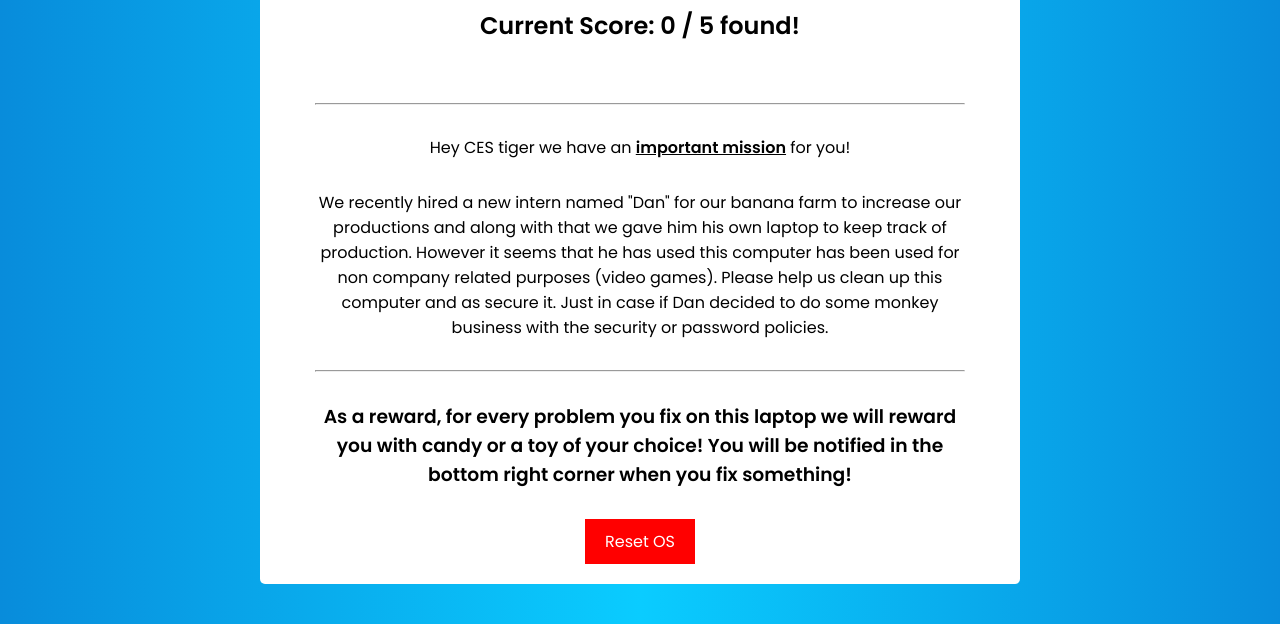
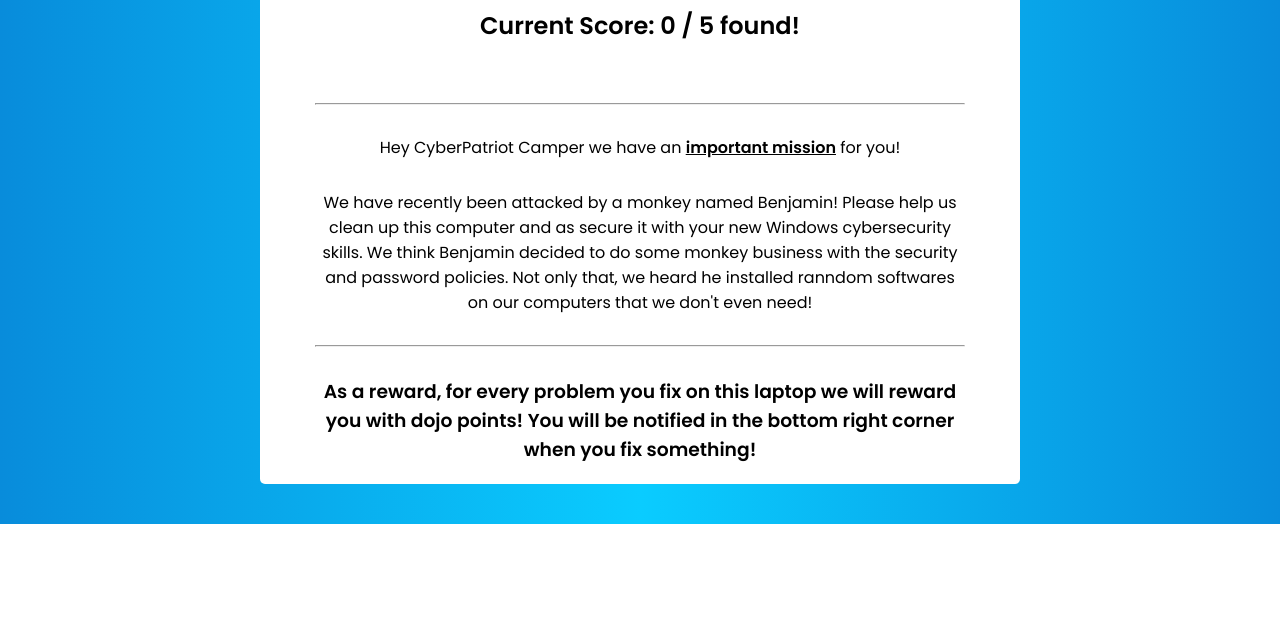
Before and after one commit to nathanchess/ABCCI-Scoring, a plain HTML site: page GUI/index.html in a window 1280 px wide. Shown: the part 461-1085 px from the top of the page. After the commit the page ends 985 px from the top, so only its background shows below. Drawn offline with Linux system fonts and the light colour scheme.

Commit message:
Update index.html

```diff
--- a/GUI/index.html
+++ b/GUI/index.html
@@ -24,11 +24,10 @@
 
             </div>
             <hr />
-            <p style="width: 90%; text-align: center;">Hey CES tiger we have an <span style="text-decoration: underline; font-weight: bold;">important mission</span> for you!</p>
-            <p style="width: 90%; text-align: center;">We recently hired a new intern named "Dan" for our banana farm to increase our productions and along with that we gave him his own laptop to keep track of production. However it seems that he has used this computer has been used for non company related purposes (video games). Please help us clean up this computer and as secure it. Just in case if Dan decided to do some monkey business with the security or password policies.</p>
+            <p style="width: 90%; text-align: center;">Hey CyberPatriot Camper we have an <span style="text-decoration: underline; font-weight: bold;">important mission</span> for you!</p>
+            <p style="width: 90%; text-align: center;">We have recently been attacked by a monkey named Benjamin! Please help us clean up this computer and as secure it with your new Windows cybersecurity skills. We think Benjamin decided to do some monkey business with the security and password policies. Not only that, we heard he installed ranndom softwares on our computers that we don't even need!</p>
             <hr />
-            <h3 style="width: 90%; text-align: center;">As a reward, for every problem you fix on this laptop we will reward you with candy or a toy of your choice! You will be notified in the bottom right corner when you fix something!</h3>
-            <button style="background-color: #FF0000; color: #FFFFFF; border: none; padding: 10px 20px; font-size: 16px;">Reset OS</button>
+            <h3 style="width: 90%; text-align: center;">As a reward, for every problem you fix on this laptop we will reward you with dojo points! You will be notified in the bottom right corner when you fix something!</h3>
         </div>
     </div>
 </body>
```
